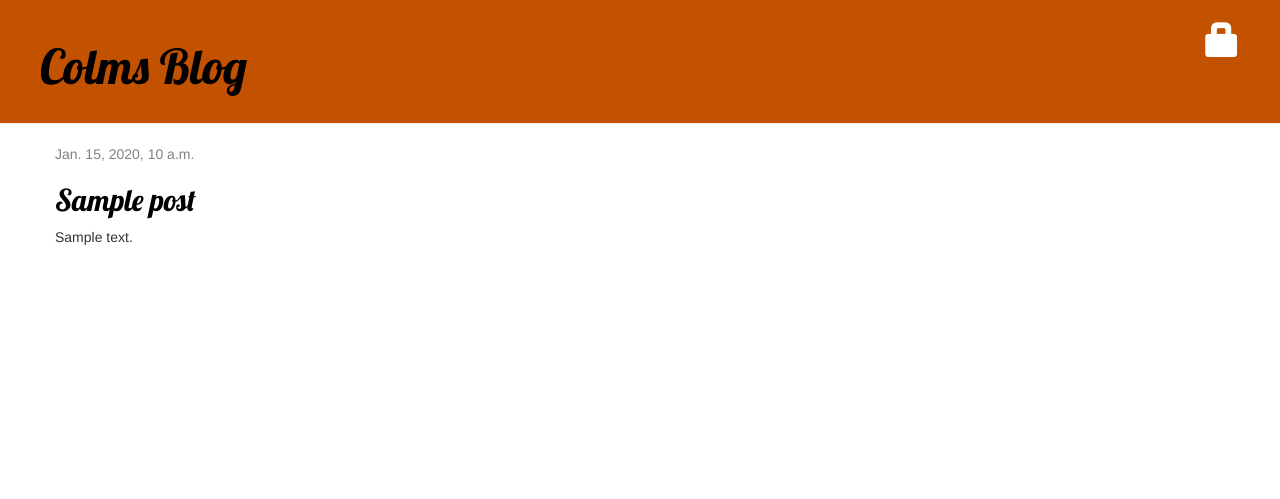
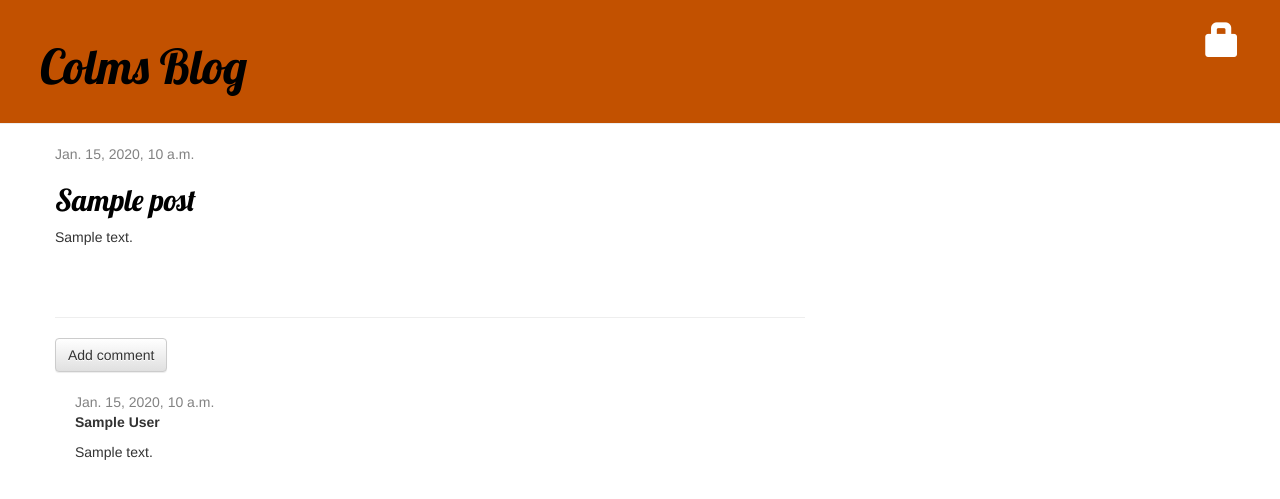
Before and after one commit to C0lm0Dwyer/my-first-blog, a Django app: page /post/1/ in a window 1280 px wide. Shown: the top 499 px of the page. Run offline with Django 3.2, Linux system fonts and the light colour scheme; tables that the repository leaves empty hold one stand-in row (values such as "Sample post"); some libraries are stand-ins or nearby versions.

Commit message:
comments added

```diff
--- a/blog/admin.py
+++ b/blog/admin.py
@@ -1,6 +1,7 @@
 from django.contrib import admin
-from .models import Post
+from .models import Post, Comment
 
 
 # Register your models here.
 admin.site.register(Post)
+admin.site.register(Comment)
--- a/blog/models.py
+++ b/blog/models.py
@@ -15,3 +15,20 @@ class	Post(models.Model):
 
     def __str__(self):
         return self.title
+
+class Comment(models.Model):
+    post = models.ForeignKey('blog.Post', on_delete=models.CASCADE, related_name='comments')
+    author = models.CharField(max_length=200)
+    text = models.TextField()
+    created_date = models.DateTimeField(default=timezone.now)
+    approved_comment = models.BooleanField(default=False)
+
+    def approve(self):
+        self.approved_comment = True
+        self.save()
+
+    def __str__(self):
+        return self.text
+
+    def approved_comments(self):
+        return self.comments.filter(approved_comment=True)
--- a/blog/static/CSS/blog.css
+++ b/blog/static/CSS/blog.css
@@ -43,3 +43,6 @@ h1, h2, h3, h4 {
 .link:hover {
     color: #145aff;
      }
+.comment {
+    margin: 20px 0px 20px 20px;
+}
--- a/blog/templates/blog/post_detail.html
+++ b/blog/templates/blog/post_detail.html
@@ -17,4 +17,24 @@
             <h2>{{ post.title }}</h2>
                 <p>{{ post.text|linebreaksbr }}</p>
         </div>
+
+<hr>
+    <a class="btn btn-default" href="{% url 'add_comment_to_post' pk=post.pk %}">Add comment</a>
+    {% for comment in post.comments.all %}
+        {% if user.is_authenticated or comment.approved_comment %}
+        <div class="comment">
+            <div class="date">
+                {{ comment.created_date }}
+                {% if not comment.approved_comment %}
+                    <a class="btn btn-default" href="{% url 'comment_remove' pk=comment.pk %}"><span class="glyphicon glyphicon-remove"></span></a>
+                    <a class="btn btn-default" href="{% url 'comment_approve' pk=comment.pk %}"><span class="glyphicon glyphicon-ok"></span></a>
+                {% endif %}
+            </div>
+            <strong>{{ comment.author }}</strong>
+            <p>{{ comment.text|linebreaks }}</p>
+        </div>
+        {% endif %}
+        {% empty %}
+            <p>No comments here yet :(</p>
+    {% endfor %}
 {% endblock %}
--- a/blog/templates/blog/post_list.html
+++ b/blog/templates/blog/post_list.html
@@ -13,6 +13,7 @@
 
                     <h2><a class="link" href="{% url 'post_detail' pk=post.pk %}">{{ post.title }}</a></h2>
                         <p>{{ post.text|linebreaksbr }}</p>
+                        <a href="{% url 'post_detail' pk=post.pk %}">Comments: {{ post.approved_comments.count }}</a>
                 </div>
                         <div class="date">
                           {{ post.published_date }}
--- a/blog/urls.py
+++ b/blog/urls.py
@@ -1,6 +1,6 @@
 from django.urls import path
 from . import views
-
+from django.conf.urls import include, url
 urlpatterns = [
     path('', views.post_list, name='post_list'),
     path('post/<int:pk>/', views.post_detail, name='post_detail'),
@@ -9,6 +9,8 @@ urlpatterns = [
     path('drafts/', views.post_draft_list, name='post_draft_list'),
     path('post/<pk>/publish/', views.post_publish, name='post_publish'),
     path('post/<pk>/remove/', views.post_remove, name='post_remove'),
-
+    url(r'^post/(?P<pk>\d+)/comment/$', views.add_comment_to_post, name='add_comment_to_post'),
+    url(r'^comment/(?P<pk>\d+)/approve/$', views.comment_approve, name='comment_approve'),
+    url(r'^comment/(?P<pk>\d+)/remove/$', views.comment_remove, name='comment_remove'),
 
 ]
--- a/blog/views.py
+++ b/blog/views.py
@@ -1,8 +1,8 @@
 from django.shortcuts import render
 from django.utils import timezone
-from .models import Post
+from .models import Post, Comment
 from django.shortcuts import render, get_object_or_404
-from .forms import PostForm
+from .forms import PostForm, CommentForm
 from django.shortcuts import redirect
 from django.contrib.auth.decorators import login_required
 from django.contrib.auth import logout
@@ -60,3 +60,28 @@ def post_remove(request, pk):
     post = get_object_or_404(Post, pk=pk)
     post.delete()
     return redirect('post_list')
+
+def add_comment_to_post(request, pk):
+    post = get_object_or_404(Post, pk=pk)
+    if request.method == "POST":
+        form = CommentForm(request.POST)
+        if form.is_valid():
+            comment = form.save(commit=False)
+            comment.post = post
+            comment.save()
+            return redirect('post_detail', pk=post.pk)
+    else:
+        form = CommentForm()
+    return render(request, 'blog/add_comment_to_post.html', {'form': form})
+
+@login_required
+def comment_approve(request, pk):
+    comment = get_object_or_404(Comment, pk=pk)
+    comment.approve()
+    return redirect('post_detail', pk=comment.post.pk)
+
+@login_required
+def comment_remove(request, pk):
+    comment = get_object_or_404(Comment, pk=pk)
+    comment.delete()
+    return redirect('post_detail', pk=comment.post.pk)
--- a/mysite/urls.py
+++ b/mysite/urls.py
@@ -19,6 +19,7 @@ from django.urls import path, include
 from django.contrib.auth import views
 from django.contrib.auth import logout
 
+
 urlpatterns = [
     path('admin/', admin.site.urls),
     url(r'^accounts/login/$', views.LoginView.as_view(), name='login'),
```
Also changed, not shown: blog/forms.py (+8 -1 lines), blog/templates/blog/add_comment_to_post.html (added, +9 -0 lines), blog/migrations/0002_comment.py (added).
